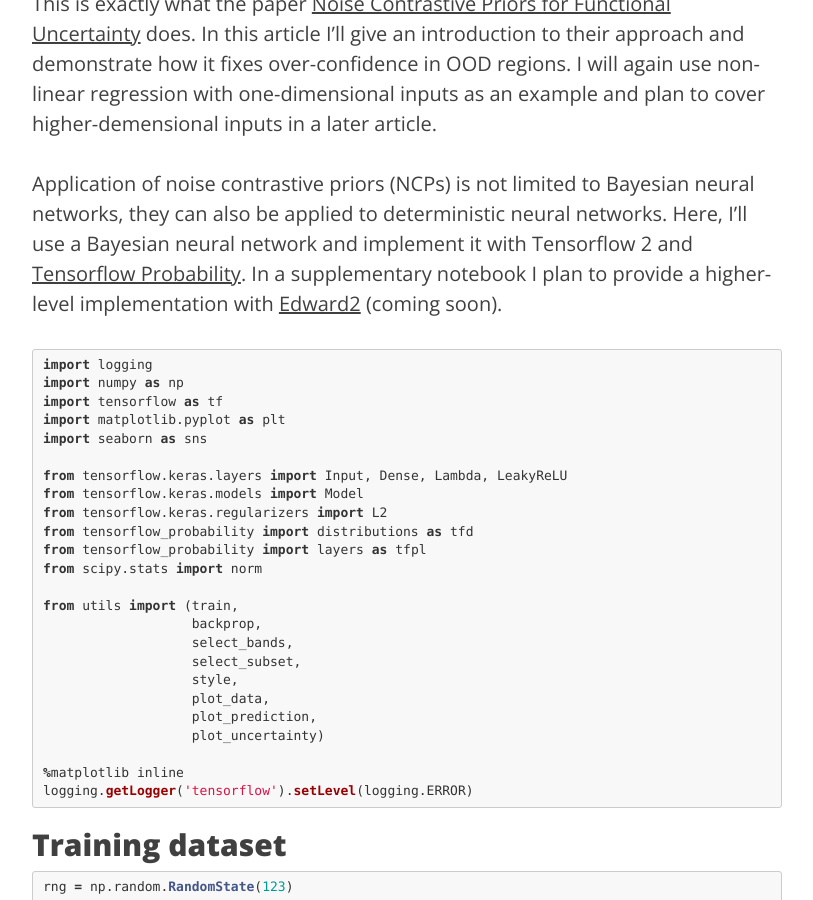
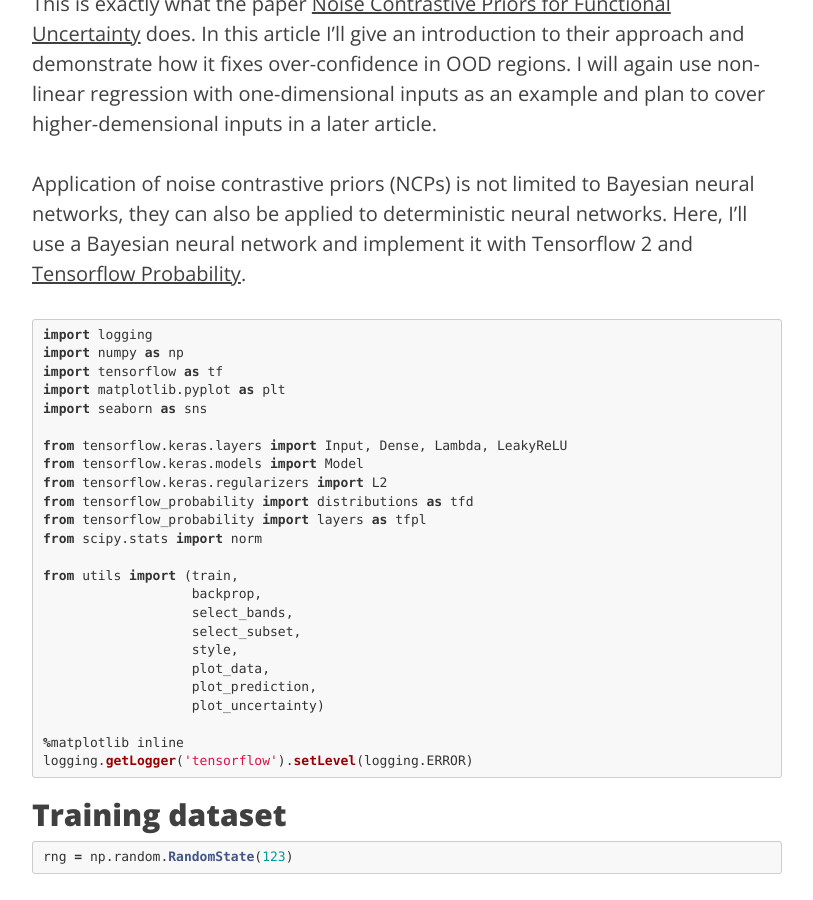
Before and after one commit to krasserm/krasserm.github.io, a Jekyll site: the page built from _posts/2020-09-25-reliable-uncertainty-estimates.md, in a window 1280 px wide and 900 px high, scrolled down 1991 px. Shown: the whole window, without its empty margins (233-1046 px from the left). Built offline with Jekyll 4.4.1, drawn with Linux system fonts in a browser that asks for light colours; formulas are drawn with MathJax 3; comment, search, counter and statistics services are not loaded.

Commit message:
Remove Edward2 implementation announcement

````diff
--- a/_posts/2020-09-25-reliable-uncertainty-estimates.md
+++ b/_posts/2020-09-25-reliable-uncertainty-estimates.md
@@ -21,7 +21,7 @@ If we could instead define a prior in data space directly we could better contro
 
 This is exactly what the paper [Noise Contrastive Priors for Functional Uncertainty](http://proceedings.mlr.press/v115/hafner20a.html) does. In this article I'll give an introduction to their approach and demonstrate how it fixes over-confidence in OOD regions. I will again use non-linear regression with one-dimensional inputs as an example and plan to cover higher-demensional inputs in a later article.
 
-Application of noise contrastive priors (NCPs) is not limited to Bayesian neural networks, they can also be applied to deterministic neural networks. Here, I'll use a Bayesian neural network and implement it with Tensorflow 2 and [Tensorflow Probability](https://www.tensorflow.org/probability). In a supplementary notebook I plan to provide a higher-level implementation with [Edward2](https://github.com/google/edward2) (coming soon).
+Application of noise contrastive priors (NCPs) is not limited to Bayesian neural networks, they can also be applied to deterministic neural networks. Here, I'll use a Bayesian neural network and implement it with Tensorflow 2 and [Tensorflow Probability](https://www.tensorflow.org/probability).
 
 
 ```python
````
